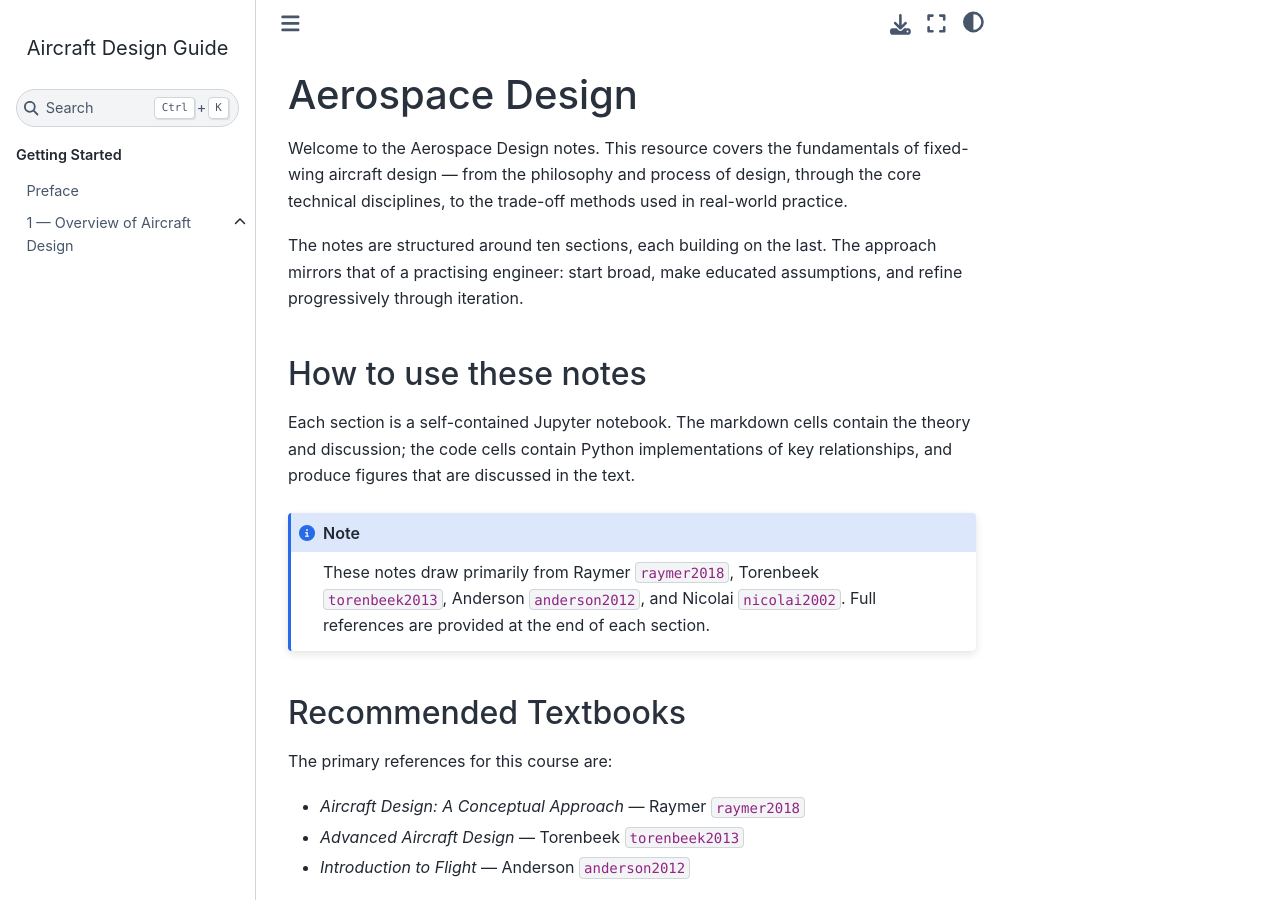
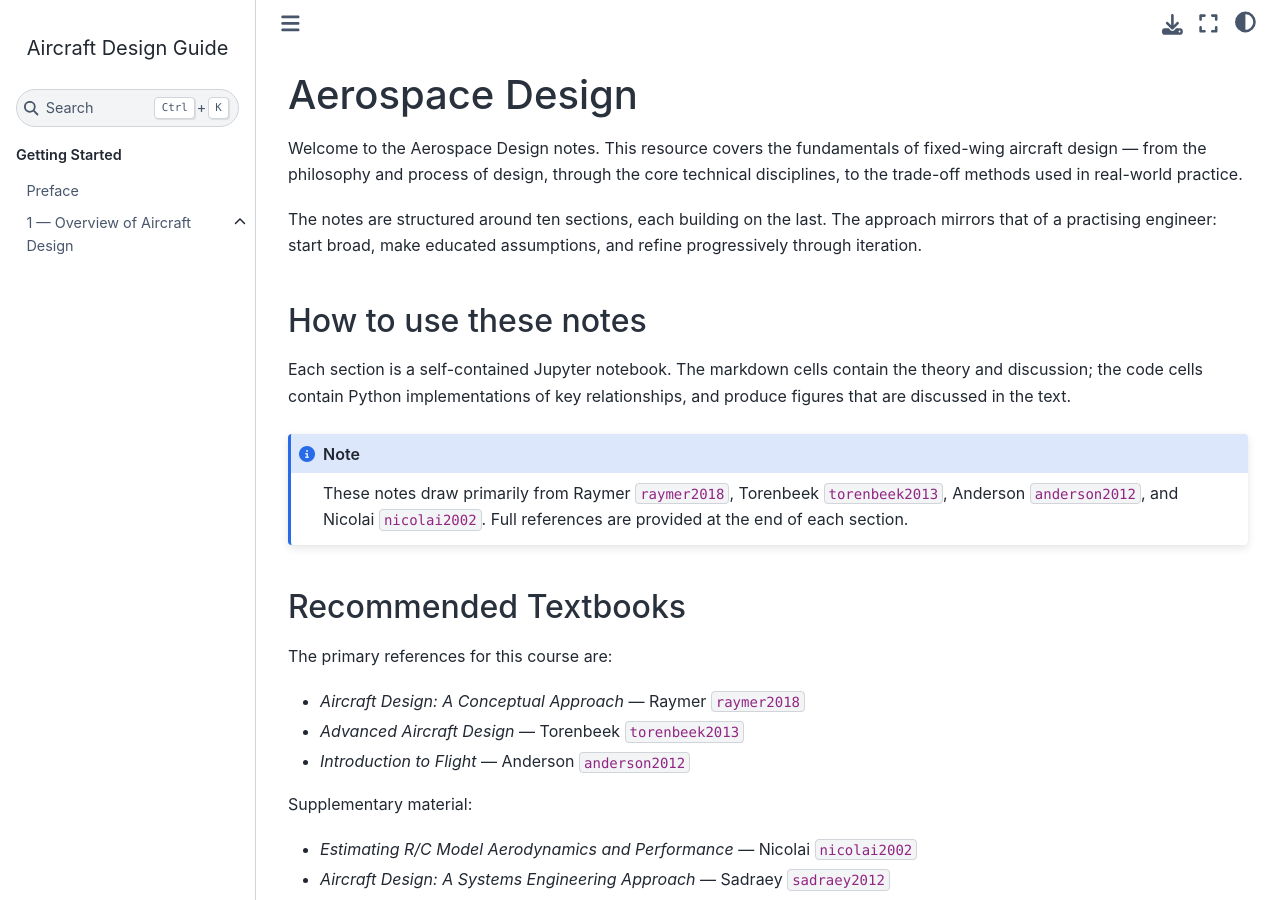
Before and after one commit to BennyGodwinM/Aircraft_Design_Guide, a Jupyter Book: the page built from intro.md, in a window 1280 px wide and 900 px high. Built offline with Jupyter Book 1.0.4 settings and Sphinx 7.4.7 and the Sphinx Book theme 1.1.4, drawn with Linux system fonts in a browser that asks for light colours; pages that are not in the unit, such as notebooks, are missing from menus; cross-references to code outside the pages are shown as plain code.

Commit message:
Fix whitespace and dark mode toggle
- CSS: replace flex-direction:column with flex-wrap:wrap + flex:0 0 100%
  on bd-article-container and prev-next-footer. Column direction was
  pushing content 151px down due to the inner sticky header.
- JS: replace MutationObserver with setTimeout(0) button click handler.
  Observer had a race condition with PST's own attribute writes.

Co-Authored-By: Claude Sonnet 4.6 <noreply@anthropic.com>

```diff
--- a/_static/custom.css
+++ b/_static/custom.css
@@ -8,14 +8,21 @@ html[data-theme="dark"] .bd-content img:not(.only-dark, .dark-light) {
 }
 
 /* Move prev/next navigation from side column to bottom.
-   By default pydata-sphinx-theme lays out .bd-content as a flex row,
-   placing .prev-next-footer as a right-hand column beside the article.
-   Switching to column stacks it below the content instead. */
+   .bd-content is a flex-row; .prev-next-footer is a right-hand column.
+   flex-wrap: wrap + flex: 0 0 100% on both children forces them to
+   stack vertically without disturbing the inner sticky header. */
 .bd-content {
-    flex-direction: column !important;
+    flex-wrap: wrap !important;
+}
+
+.bd-article-container {
+    flex: 0 0 100% !important;
+    max-width: 100% !important;
+    min-width: 0;
 }
 
 .prev-next-footer {
+    flex: 0 0 100% !important;
     width: 100% !important;
     max-width: 100% !important;
 }
--- a/_static/custom.js
+++ b/_static/custom.js
@@ -1,30 +1,35 @@
-/* Make the theme toggle two-state (light ↔ dark), skipping the "auto" state.
-   pydata-sphinx-theme cycles auto → light → dark → auto by default.
-   This intercepts any landing on "auto" and immediately advances to the
-   opposite of whatever the user last explicitly chose. */
+/* Make the theme toggle two-state (light ↔ dark), skipping "auto".
+   pydata-sphinx-theme cycles auto → light → dark → auto.
+   We hook the button click AFTER PST's own handler (via setTimeout 0)
+   and, if PST landed on "auto", immediately advance to the opposite
+   of the last explicitly chosen theme. */
 (function () {
-  function fixTheme() {
-    const html = document.documentElement;
-    if (html.dataset.theme === 'auto') {
-      // Determine what to jump to: opposite of last explicit choice
-      const last = localStorage.getItem('last-explicit-theme');
-      const next = last === 'light' ? 'dark' : 'light';
-      html.dataset.theme = next;
-      localStorage.setItem('theme', next);
-      localStorage.setItem('last-explicit-theme', next);
-    } else {
-      // Record this as an explicit choice
-      localStorage.setItem('last-explicit-theme', html.dataset.theme);
-    }
+  function init() {
+    const btn = document.querySelector('.theme-switch-button');
+    if (!btn) return;
+
+    btn.addEventListener('click', function () {
+      setTimeout(function () {
+        const html = document.documentElement;
+        const current = html.dataset.theme;
+
+        if (current === 'auto') {
+          const last = localStorage.getItem('pst-theme-explicit') || 'light';
+          const next = last === 'dark' ? 'light' : 'dark';
+          html.setAttribute('data-theme', next);
+          localStorage.setItem('theme', next);
+          localStorage.setItem('pst-theme-explicit', next);
+        } else {
+          // Record this as the last deliberate choice
+          localStorage.setItem('pst-theme-explicit', current);
+        }
+      }, 0);
+    });
   }
 
-  // Run on load to correct any "auto" state on page open
-  document.addEventListener('DOMContentLoaded', fixTheme);
-
-  // Watch for attribute changes triggered by the toggle button
-  const observer = new MutationObserver(fixTheme);
-  observer.observe(document.documentElement, {
-    attributes: true,
-    attributeFilter: ['data-theme'],
-  });
+  if (document.readyState === 'loading') {
+    document.addEventListener('DOMContentLoaded', init);
+  } else {
+    init();
+  }
 })();
```
